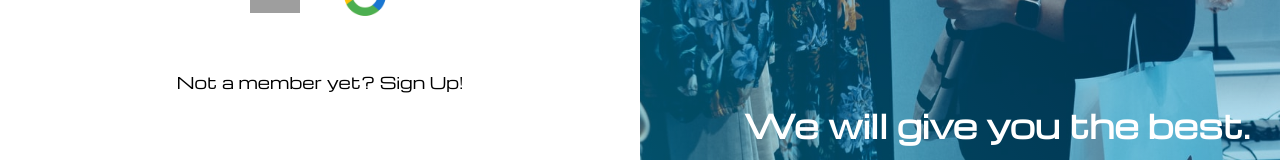
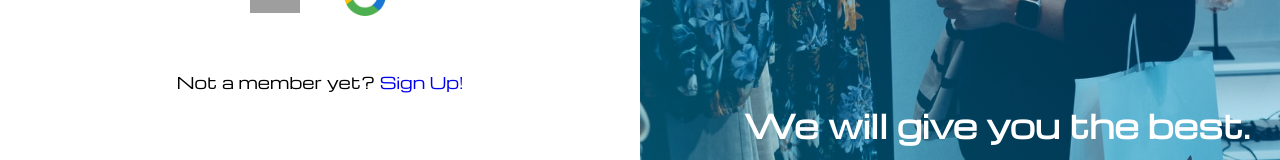
Before and after one commit to rj-robinjoseph/Webshop, a React (Create React App) app: page /login in a window 1280 px wide. Shown: the part 622-782 px from the top of the page. Built offline with nearby package versions, Linux system fonts and the light colour scheme; grey boxes are pictures that could not be loaded.

Commit message:
Login Updated

```diff
--- a/src/pages/Login.jsx
+++ b/src/pages/Login.jsx
@@ -10,7 +10,7 @@ function login() {
     <div className="login-wrapper">
       <div className="container">
         <div className="left-container">
-          <Link to="/">
+          <Link to="/" style={{ textDecoration: "none" }}>
             <ArrowBackIosIcon className="back-arrow" />
           </Link>
 
@@ -33,7 +33,12 @@ function login() {
               <img src={Facebook} alt="" className="social" />
               <img src={Google} alt="" className="social" />
             </div>
-            <p className="signup">Not a member yet? Sign Up!</p>
+            <p className="signup">
+              Not a member yet?{" "}
+              <Link to="/" style={{ textDecoration: "none" }}>
+                Sign Up!
+              </Link>
+            </p>
           </div>
         </div>
         <div className="right-container">
```
